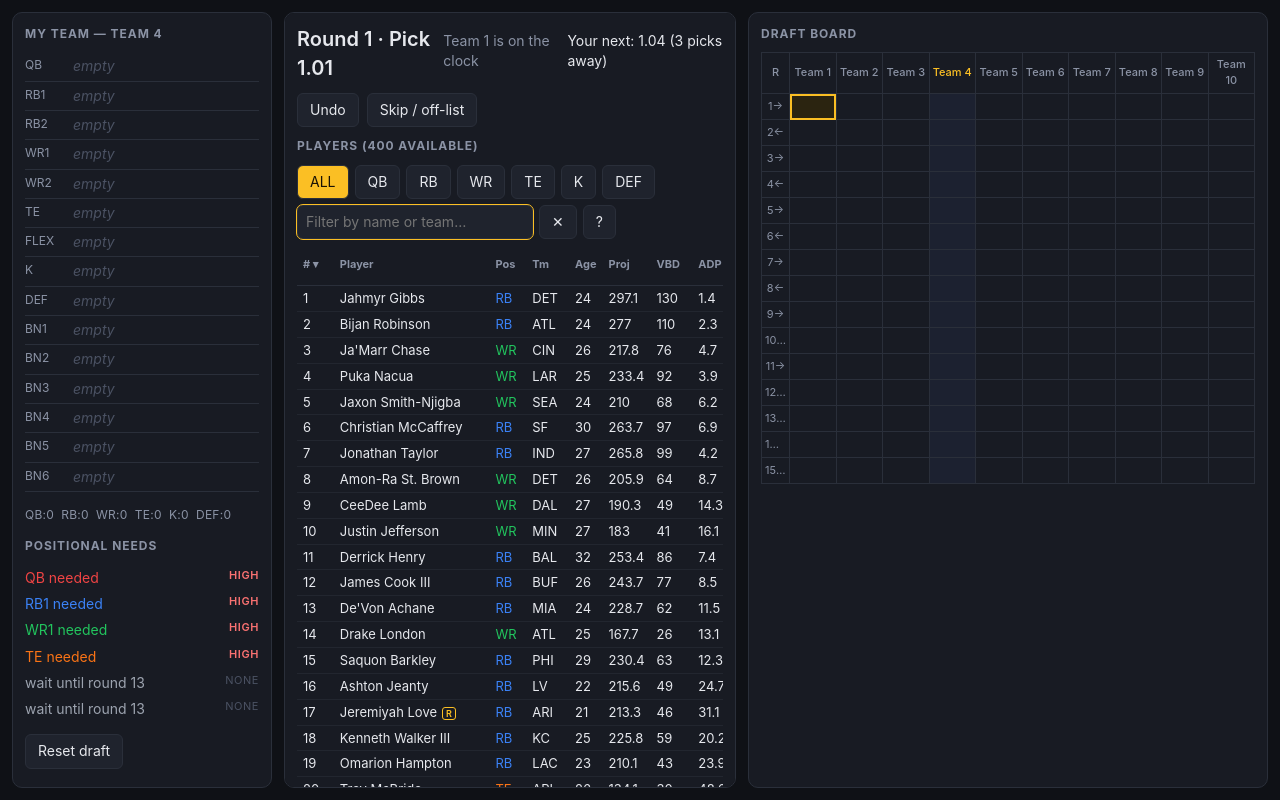
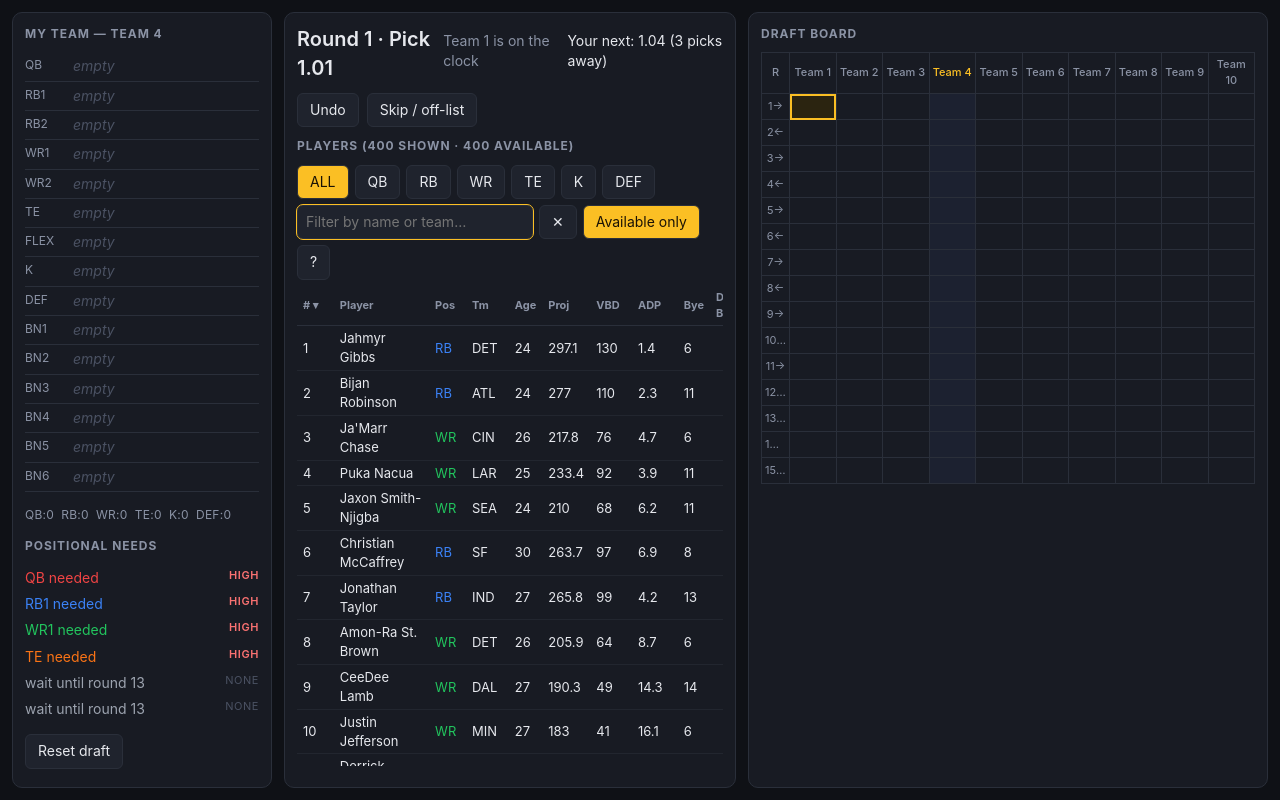
Before and after one commit to sfallai/fantasy-football-draft, a website: page draft.html in a window 1280 px wide. Both pictures are taken after a click on the button "Start Draft". Drawn offline with Linux system fonts and the light colour scheme.

Commit message:
chore: rebuild draft.html
Co-Authored-By: Claude Opus 5 (1M context) <noreply@anthropic.com>
Claude-Session: https://claude.ai/code/session_01VRh3GE6eykocJGaav1TL2k

```diff
--- a/draft.html
+++ b/draft.html
@@ -136,12 +136,15 @@ table.players { width: 100%; border-collapse: collapse; font-size: 13px; }
 table.players th { position: sticky; top: 0; background: var(--panel); text-align: left; padding: 4px 6px; font-size: 11px; color: var(--muted); cursor: pointer; border-bottom: 1px solid var(--border); }
 table.players td { padding: 3px 6px; border-bottom: 1px solid #22262f; }
 table.players tr:hover td { background: #22262f; }
-.tablewrap { overflow-x: auto; }
+/* The real scroll container on both axes. `overflow-x: auto` alone made overflow-y
+   compute to auto, so this became a scrollport that never scrolled — and the sticky
+   header resolved against it and scrolled away with the panel. A height constraint
+   is what makes the pin work. */
+.tablewrap { overflow: auto; max-height: calc(100vh - 320px); }
 table.players tr.taken td { color: #545b6b; }
 table.players tr.taken:hover td { background: transparent; }
 table.players td.owner { color: var(--muted); font-style: italic; white-space: nowrap; }
-table.players td.pname { max-width: 180px; overflow: hidden; text-overflow: ellipsis; white-space: nowrap; }
-.rookie { font-size: 9px; font-weight: 600; letter-spacing: 0.04em; color: var(--accent); border: 1px solid var(--accent); border-radius: 3px; padding: 0 3px; margin-left: 5px; vertical-align: middle; }
+.rookie { font-size: 9px; font-weight: 600; letter-spacing: 0.04em; color: var(--accent); border: 1px solid var(--accent); border-radius: 3px; padding: 0 3px; margin-right: 5px; vertical-align: middle; }
 .filters { display: flex; gap: 6px; align-items: center; margin: 10px 0 6px; flex-wrap: wrap; }
 .filters button.selected { background: var(--accent); color: #1a1205; }
 .pop { position: fixed; z-index: 30; background: var(--panel-2); border: 1px solid var(--border); border-radius: 8px; padding: 10px 12px; max-width: 300px; font-size: 12px; box-shadow: 0 6px 20px rgba(0,0,0,0.45); }
@@ -254,7 +257,10 @@ __def("core/player.js", function (__exports, __req) {
 // so it cannot be trusted as a years-played number. Requiring no prior season is what
 // makes this independent of whichever convention ESPN is using in a given year.
 function isRookie(player) {
-  return player.experience !== null
+  // Guarded like priorSummary below: both are called on whatever the caller has,
+  // and a missing player is a "no" rather than a crash.
+  return !!player
+    && player.experience !== null
     && player.experience !== undefined
     && player.experience <= 1
     && !player.prior;
@@ -904,7 +910,7 @@ __def("ui/app.js", function (__exports, __req) {
 const { el, clear } = __req('ui/dom.js');
 const { renderSetup } = __req('ui/setup.js');
 const { renderMyTeam } = __req('ui/myteam.js');
-const { renderCenter } = __req('ui/center.js');
+const { renderCenter, resetView } = __req('ui/center.js');
 const { renderBoard } = __req('ui/board.js');
 const { pickToSlot } = __req('core/snake.js');
 const { positionalNeeds, benchDepthIfAdded } = __req('core/roster.js');
@@ -984,6 +990,9 @@ function handleReset() {
   if (!window.confirm('Clear this draft and return to setup?')) return;
   clearState();
   state = null;
+  // The centre panel's sort/filter/search is module state and would otherwise
+  // survive into the next draft.
+  resetView();
   showSetup();
 }
 
@@ -1087,7 +1096,11 @@ function init() {
   }
 }
 
-init();
+// The built page has no bundler and no entry hook: evaluating this module IS the
+// start signal, so the call has to stay at module scope. Under `node --test` there
+// is a `process`, and the test must install its DOM stub and fixtures before
+// anything renders — so it is skipped there and the test calls init() itself.
+if (typeof process === 'undefined') init();
 
 __exports.init = init;
 
@@ -1161,7 +1174,7 @@ function renderBoard(container, ctx) {
       class: teamIndex === myTeamIndex ? 'mine' : '',
       text: teams[teamIndex - 1].name,
       title: 'Click for this team\'s roster and needs',
-      onClick: (e) => { e.stopPropagation(); showRosterPopover(e, state, allPlayers, teamIndex); },
+      onClick: (e) => showRosterPopover(e, state, allPlayers, teamIndex),
     }, []));
   }
 
@@ -1260,7 +1273,27 @@ function formatVbd(vbd) {
 }
 
 // Module-level view state so a re-render keeps the user's sort/filter/search choices.
-const view = { sortKey: 'overallRank', filter: 'ALL', query: '' };
+// `availableOnly` defaults on: the spec requires every player to have a row, but by
+// the middle rounds most of the region you scroll is greyed noise, and renderDraft
+// rebuilds the panel every pick so scroll position resets to the top each time.
+const DEFAULT_VIEW = { sortKey: 'overallRank', filter: 'ALL', query: '', availableOnly: true };
+const view = { ...DEFAULT_VIEW };
+
+// Module state outlives a draft, so a reset has to put it back explicitly.
+function resetView() {
+  Object.assign(view, DEFAULT_VIEW);
+}
+
+function isTaken(player) {
+  return player.ownerName !== null && player.ownerName !== undefined;
+}
+
+// The rows the table will actually show, in order — also what the heading counts.
+function visiblePlayers(tablePlayers) {
+  return filterByPosition(sortPlayers(tablePlayers, view.sortKey), view.filter)
+    .filter((pl) => matchesQuery(pl, view.query))
+    .filter((pl) => !view.availableOnly || !isTaken(pl));
+}
 
 function recommendationCard(rec) {
   const pl = rec.player;
@@ -1284,16 +1317,17 @@ function recommendationCard(rec) {
 }
 
 function playerTable(tablePlayers, onPick) {
-  const rows = filterByPosition(sortPlayers(tablePlayers, view.sortKey), view.filter)
-    .filter((pl) => matchesQuery(pl, view.query))
+  const rows = visiblePlayers(tablePlayers)
     .map((pl) => {
-      const taken = pl.ownerName !== null && pl.ownerName !== undefined;
+      const taken = isTaken(pl);
       const name = el('td', {
         class: 'pname', title: pl.name,
-        onClick: (e) => { e.stopPropagation(); showPopover(playerPopover(pl), e); },
+        onClick: (e) => showPopover(playerPopover(pl), e),
       }, [
+        // Before the name, not after: the badge is the row's one piece of scannable
+        // colour and must never be what a long name pushes out of view.
+        isRookie(pl) ? el('span', { class: 'rookie', text: 'R' }, []) : null,
         el('span', { text: pl.name }, []),
-        isRookie(pl) ? el('span', { class: 'rookie', text: 'R' }, []) : null,
       ]);
       return el('tr', {
         class: taken ? 'taken' : '',
@@ -1330,18 +1364,28 @@ function playerTable(tablePlayers, onPick) {
   ]);
 }
 
+// The five need tiers are the ones positionalNeeds() actually produces and the
+// recommendation card actually prints — not the reason-line labels, which the user
+// never sees on their own.
 const GLOSSARY = [
   ['BPA', 'Best player available — the raw overall ranking, ignoring what you already have.'],
+  ['Proj', 'Projected fantasy points for the whole season, under this league\'s scoring.'],
   ['VBD', 'Value based drafting — points above the last starter at this position. Compares across positions.'],
   ['ADP', 'Average draft pick — where this player usually goes. Far past it is value; well before it is a reach.'],
   ['Bye', 'The week this player does not play.'],
-  ['Need', 'high: no starter yet · medium: a starting slot open · depth: bench only · not needed: slots full.'],
   ['R', 'Rookie — no prior NFL season on record.'],
+  ['Need', 'How much your roster wants this position right now — one of the five tiers below.'],
+  ['high', 'No starter at this position yet.'],
+  ['medium', 'You have one, but a starting slot at this position is still open.'],
+  ['low', 'Starters are covered; only a FLEX slot could still take one.'],
+  ['bench', 'Every startable slot is full — this would be bench depth.'],
+  ['none', 'Not needed. K and DEF sit here until the last few rounds.'],
 ];
 
 function glossaryPopover() {
   return el('div', { class: 'pop' }, [
-    el('h3', { text: 'What the columns mean' }, []),
+    // Not "columns": BPA, Need and R are not columns, and the need tiers are values.
+    el('h3', { text: 'What these mean' }, []),
     el('dl', {}, GLOSSARY.flatMap(([term, meaning]) => [
       el('dt', { text: term }, []),
       el('dd', { text: meaning }, []),
@@ -1354,6 +1398,9 @@ function playerPopover(pl) {
   return el('div', { class: 'pop' }, [
     el('h3', { text: pl.name }, []),
     el('div', { text: `${pl.position} · ${pl.team} · #${pl.overallRank} overall${pl.age === null || pl.age === undefined ? '' : ` · age ${pl.age}`}` }, []),
+    // The greyed row conveys "gone"; only the owner column says to whom, and the
+    // popover is opened from the name cell that sits right next to it.
+    isTaken(pl) ? el('div', { class: 'owner', text: `Drafted by ${pl.ownerName}` }, []) : null,
     el('div', { style: { marginTop: '8px', color: '#8b93a5' }, text: 'Last season' }, []),
     // A rookie has no prior line, and saying so is better than printing zeroes.
     el('div', { text: prior || (isRookie(pl) ? 'Rookie — no NFL season yet' : 'No prior season on record') }, []),
@@ -1409,9 +1456,15 @@ function renderCenter(container, ctx, handlers) {
     for (const rec of recs) container.appendChild(recommendationCard(rec));
   }
 
+  const headingText = () =>
+    `Players (${visiblePlayers(tablePlayers).length} shown · ${pool.length} available)`;
+  const heading = el('h2', { text: headingText() }, []);
+
   function redrawTable() {
     const wrap = container.querySelector('.tablewrap');
     if (wrap) wrap.replaceWith(playerTable(tablePlayers, handlers.onPick));
+    // The count is a count of what is on screen, so it moves with the table.
+    heading.textContent = headingText();
   }
 
   const filterInput = el('input', {
@@ -1427,10 +1480,18 @@ function renderCenter(container, ctx, handlers) {
     }, [])),
     filterInput,
     el('button', { text: '✕', title: 'Clear the filter', onClick: () => { view.query = ''; rerender(); } }, []),
-    el('button', { text: '?', title: 'What do these columns mean?', onClick: (e) => showPopover(glossaryPopover(), e) }, []),
+    // Deliberately its own button rather than another position chip: chunk D turns
+    // the position row into a multi-select, and folding this in would collide.
+    el('button', {
+      class: view.availableOnly ? 'selected' : '',
+      text: 'Available only',
+      title: 'Hide players who have already been drafted',
+      onClick: () => { view.availableOnly = !view.availableOnly; rerender(); },
+    }, []),
+    el('button', { text: '?', title: 'What do these mean?', onClick: (e) => showPopover(glossaryPopover(), e) }, []),
   ]);
 
-  container.appendChild(el('h2', { text: `Players (${pool.length} available)` }, []));
+  container.appendChild(heading);
   container.appendChild(filters);
   container.appendChild(playerTable(tablePlayers, handlers.onPick));
 
@@ -1445,6 +1506,9 @@ __exports.matchesQuery = matchesQuery;
 __exports.sortPlayers = sortPlayers;
 __exports.filterByPosition = filterByPosition;
 __exports.formatVbd = formatVbd;
+__exports.resetView = resetView;
+__exports.isTaken = isTaken;
+__exports.visiblePlayers = visiblePlayers;
 __exports.renderCenter = renderCenter;
 
 });
@@ -1583,23 +1647,58 @@ __exports.renderMyTeam = renderMyTeam;
 });
 __def("ui/popover.js", function (__exports, __req) {
 // One module owns the open popover, so a second panel opening one closes the first.
-// Two independent copies of this state let the board's roster popover and the centre
-// panel's player detail sit on screen at the same time, each unaware of the other.
+// Were there two independent copies of this state, the board's roster popover and the
+// centre panel's player detail could sit on screen at the same time, each unaware of
+// the other.
 let openNode = null;
+
+// `.pop` is position: fixed above the table. Anchoring its corner exactly at the
+// pointer puts it under the *second* click of a double-click, which then hit-tests
+// onto the popover instead of the row — and the pick never happens. Offsetting clears
+// the pointer; browsers cancel a dblclick only after the pointer moves several pixels,
+// so 14px sits outside the double-click envelope without moving the popover far.
+const OFFSET_X = 14;
+const OFFSET_Y = 16;
+
+// Used only when the node cannot report its own size yet (no layout, or a test stub).
+const FALLBACK_WIDTH = 280;
+const FALLBACK_HEIGHT = 400;
+
+// Containment, not a { once: true } arming. addEventListener dedupes on
+// (type, callback, capture) and `once` is not part of that key, so a one-shot listener
+// that is never consumed — because the opening click called stopPropagation and never
+// reached the document — would survive and swallow the next popover. Dismissing on a
+// click *outside* the open node cannot desync from openNode: closePopover always
+// removes exactly what showPopover added.
+function dismissOnOutsideClick(event) {
+  if (openNode && event && openNode.contains(event.target)) return;
+  closePopover();
+}
 
 function closePopover() {
   if (openNode && openNode.parentNode) openNode.parentNode.removeChild(openNode);
   openNode = null;
+  document.removeEventListener('click', dismissOnOutsideClick);
 }
 
 function showPopover(node, event) {
   closePopover();
-  node.style.left = `${Math.min(event.clientX, window.innerWidth - 280)}px`;
-  node.style.top = `${Math.min(event.clientY, window.innerHeight - 400)}px`;
+  node.style.left = `${event.clientX + OFFSET_X}px`;
+  node.style.top = `${event.clientY + OFFSET_Y}px`;
   document.body.appendChild(node);
   openNode = node;
+
+  // Measured after appending, because `.pop` sizes to its content: the centre panel's
+  // player detail and the board's roster popover are nothing like the same height.
+  // A zero measurement (no layout yet) falls back to the old constants.
+  const rect = typeof node.getBoundingClientRect === 'function' ? node.getBoundingClientRect() : null;
+  const width = (rect && rect.width) || FALLBACK_WIDTH;
+  const height = (rect && rect.height) || FALLBACK_HEIGHT;
+  node.style.left = `${Math.max(0, Math.min(event.clientX + OFFSET_X, window.innerWidth - width))}px`;
+  node.style.top = `${Math.max(0, Math.min(event.clientY + OFFSET_Y, window.innerHeight - height))}px`;
+
   // Deferred, or the click that opened this popover immediately closes it.
-  setTimeout(() => document.addEventListener('click', closePopover, { once: true }), 0);
+  setTimeout(() => document.addEventListener('click', dismissOnOutsideClick), 0);
 }
 
 __exports.closePopover = closePopover;
```
